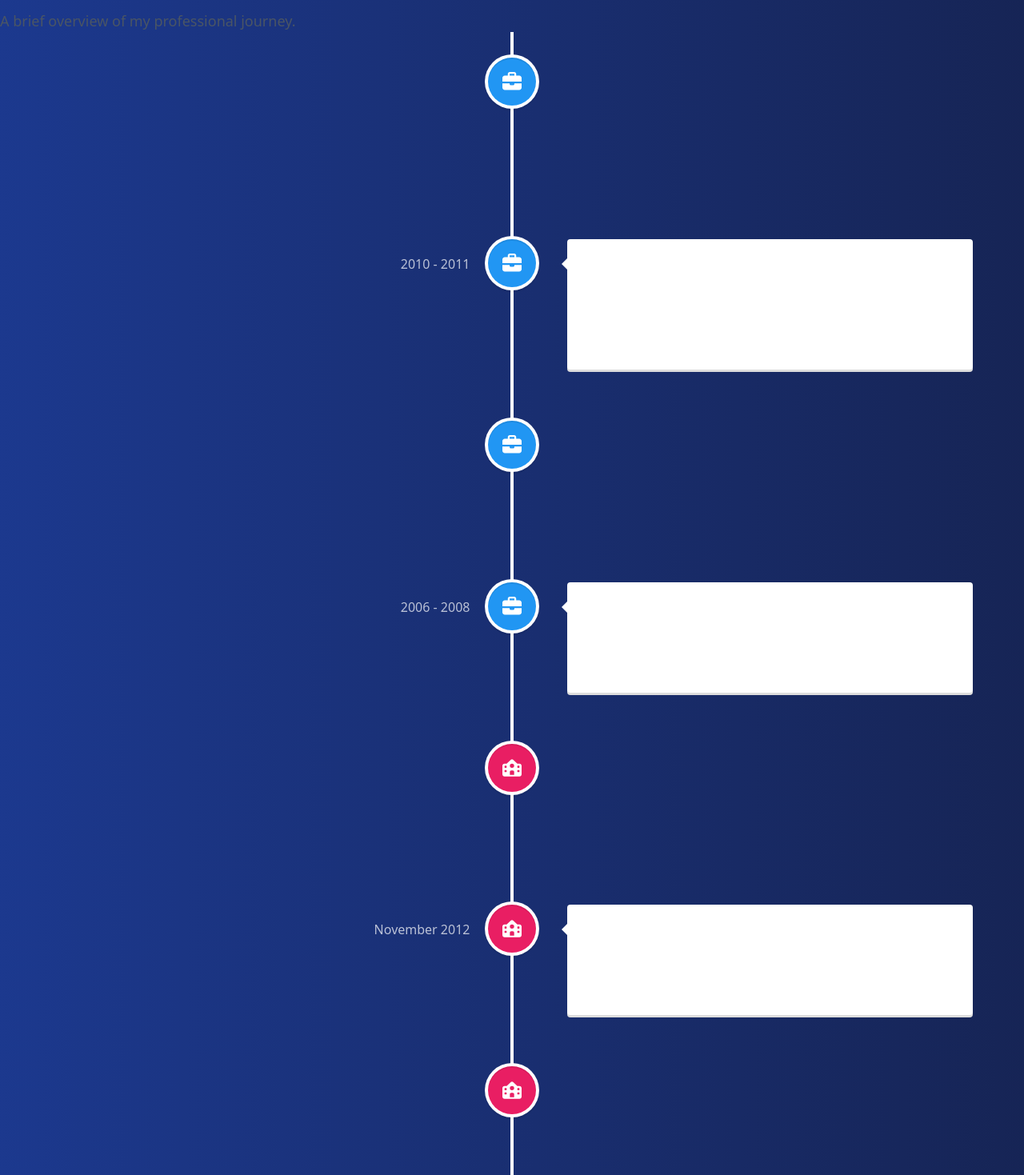
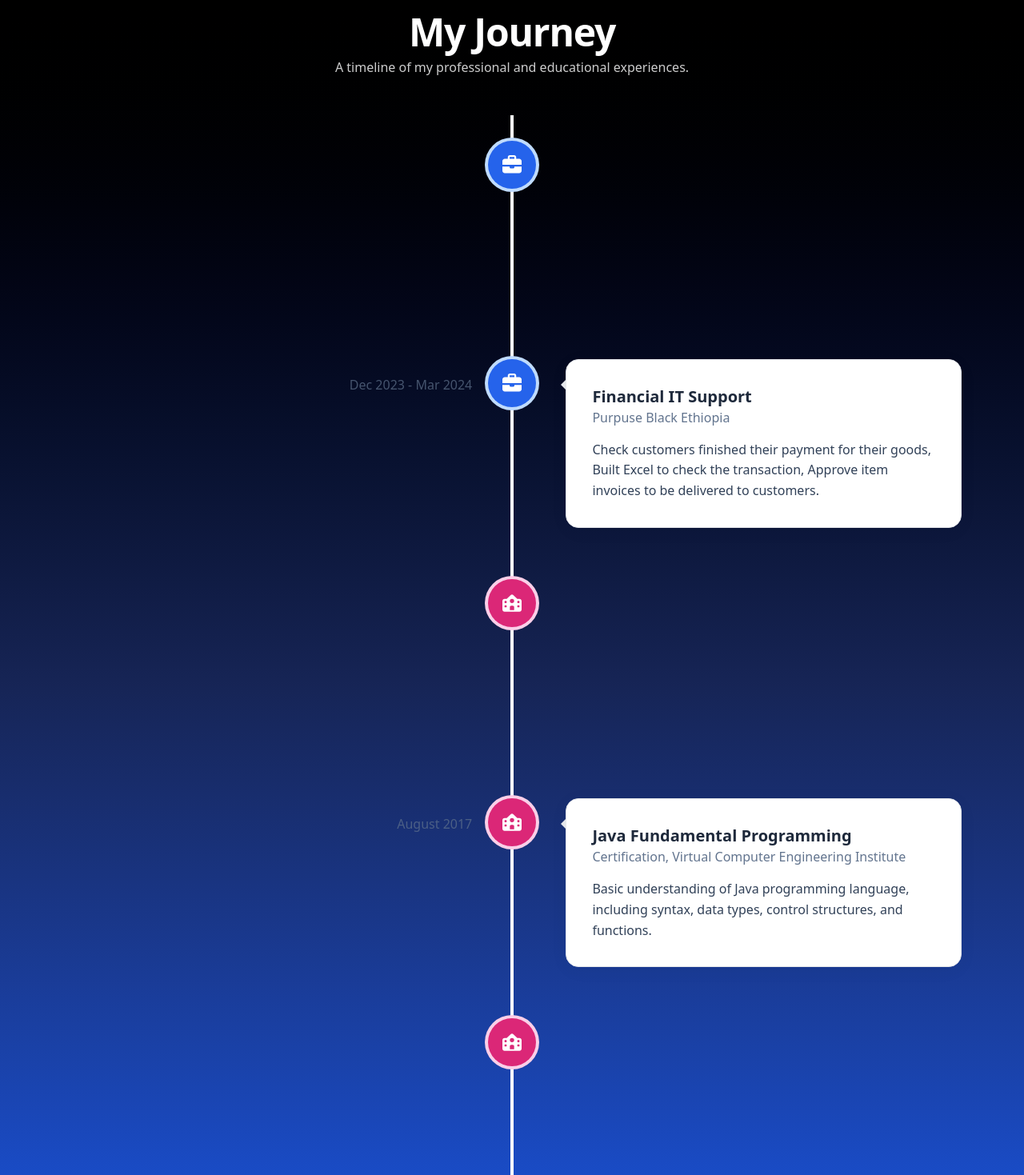
Before and after one commit to Natnael243/Natnael_Portfolio, a React (Vite) app: page / in a window 1280 px wide. Shown: the part 1281-2750 px from the top of the page at 80% size. Built offline with nearby package versions, Linux system fonts and the light colour scheme.

Commit message:
timeline page updated

```diff
--- a/src/components/Projects.jsx
+++ b/src/components/Projects.jsx
@@ -30,7 +30,7 @@ export default function Projects() {
   return (
     <div className="bg-gradient-to-b from-blue-600 via-blue-950 to-black py-16">
       <div className="mx-auto max-w-7xl px-6 lg:px-8">
-        <div className="mx-auto max-w-2xl lg:mx-100">
+        <div className="pt-3 mx-auto max-w-2xl lg:mx-100">
           <h2 className="text-center text-4xl font-semibold tracking-tight text-white sm:text-5xl">
             GitHub Projects
           </h2>
@@ -40,7 +40,10 @@ export default function Projects() {
         </div>
         <div className="mx-auto mt-10 grid max-w-2xl grid-cols-1 gap-x-8 gap-y-12 sm:mt-16 lg:mx-0 lg:max-w-none md:grid-cols-2 lg:grid-cols-3 justify-center">
           {projects.map((project) => (
-            <div key={project.id} className="relative flex w-85 flex-col rounded-xl bg-white bg-clip-border text-gray-700 shadow-md">
+            <div
+              key={project.id}
+              className="relative flex w-85 flex-col rounded-xl bg-white bg-clip-border text-gray-700 shadow-md"
+            >
               <div className="relative mx-4 -mt-6 h-40 overflow-hidden rounded-xl bg-blue-gray-500 bg-clip-border text-white shadow-lg shadow-blue-gray-500/40">
                 <img
                   src={project.image}
@@ -70,7 +73,7 @@ export default function Projects() {
                     fill="currentColor"
                     viewBox="0 0 24 24"
                   >
-                    <path d="M12 .297c-6.63 0-12 5.373-12 12 0 5.303 3.438 9.8 8.205 11.385.6.113.82-.258.82-.577 0-.285-.01-1.04-.015-2.04-3.338.724-4.042-1.416-4.042-1.416-.546-1.387-1.333-1.757-1.333-1.757-1.089-.745.083-.729.083-.729 1.205.084 1.84 1.236 1.84 1.236 1.07 1.834 2.809 1.304 3.495.997.108-.775.418-1.305.762-1.605-2.665-.305-5.466-1.332-5.466-5.93 0-1.31.469-2.381 1.236-3.221-.124-.303-.535-1.523.117-3.176 0 0 1.008-.322 3.301 1.23a11.52 11.52 0 0 1 3.003-.404c1.018.005 2.045.138 3.003.404 2.291-1.552 3.297-1.23 3.297-1.23.653 1.653.242 2.873.119 3.176.77.84 1.235 1.911 1.235 3.221 0 4.609-2.804 5.624-5.475 5.921.43.371.823 1.102.823 2.222 0 1.606-.014 2.898-.014 3.293 0 .322.218.694.825.576C20.565 22.092 24 17.592 24 12.297c0-6.627-5.373-12-12-12"/>
+                    <path d="M12 .297c-6.63 0-12 5.373-12 12 0 5.303 3.438 9.8 8.205 11.385.6.113.82-.258.82-.577 0-.285-.01-1.04-.015-2.04-3.338.724-4.042-1.416-4.042-1.416-.546-1.387-1.333-1.757-1.333-1.757-1.089-.745.083-.729.083-.729 1.205.084 1.84 1.236 1.84 1.236 1.07 1.834 2.809 1.304 3.495.997.108-.775.418-1.305.762-1.605-2.665-.305-5.466-1.332-5.466-5.93 0-1.31.469-2.381 1.236-3.221-.124-.303-.535-1.523.117-3.176 0 0 1.008-.322 3.301 1.23a11.52 11.52 0 0 1 3.003-.404c1.018.005 2.045.138 3.003.404 2.291-1.552 3.297-1.23 3.297-1.23.653 1.653.242 2.873.119 3.176.77.84 1.235 1.911 1.235 3.221 0 4.609-2.804 5.624-5.475 5.921.43.371.823 1.102.823 2.222 0 1.606-.014 2.898-.014 3.293 0 .322.218.694.825.576C20.565 22.092 24 17.592 24 12.297c0-6.627-5.373-12-12-12" />
                   </svg>
                   View
                 </a>
--- a/src/components/Timeline.jsx
+++ b/src/components/Timeline.jsx
@@ -1,11 +1,9 @@
 import React from "react";
-
 import {
   VerticalTimeline,
   VerticalTimelineElement,
 } from "react-vertical-timeline-component";
 import "react-vertical-timeline-component/style.min.css";
-
 import { FontAwesomeIcon } from "@fortawesome/react-fontawesome";
 import {
   faBriefcase,
@@ -13,93 +11,113 @@ import {
   faStar,
 } from "@fortawesome/free-solid-svg-icons";
 
+// Custom colors to match other components (assuming accent colors)
+const COLORS = {
+  work: "#2563eb", // blue-600
+  school: "#db2777", // pink-600
+  star: "#10b981", // emerald-500
+  cardBg: "white",
+  cardText: "#1e293b", // slate-800
+  border: "#e5e7eb", // gray-200
+};
+
 const workIcon = {
   icon: <FontAwesomeIcon icon={faBriefcase} />,
-  iconStyle: { background: "rgb(33, 150, 243)", color: "#fff" },
+  iconStyle: {
+    background: COLORS.work,
+    color: "#fff",
+    boxShadow: "0 0 0 4px #bfdbfe",
+  },
 };
 const schoolIcon = {
   icon: <FontAwesomeIcon icon={faSchool} />,
-  iconStyle: { background: "rgb(233, 30, 99)", color: "#fff" },
+  iconStyle: {
+    background: COLORS.school,
+    color: "#fff",
+    boxShadow: "0 0 0 4px #fbcfe8",
+  },
 };
 const starIcon = {
   icon: <FontAwesomeIcon icon={faStar} />,
-  iconStyle: { background: "rgb(16, 204, 82)", color: "#fff" },
+  iconStyle: {
+    background: COLORS.star,
+    color: "#fff",
+    boxShadow: "0 0 0 4px #6ee7b7",
+  },
 };
 
-function App() {
+function Timeline() {
   const timeline = [
     {
       icon: workIcon,
-      date: "2023 - present",
+      date: "Apr 2024 - May 2025",
       title: "Web Developer",
-      subtitle: "Fulltime",
-      desc: "Creative Direction, User Experience, Visual Design, Project Management, Team Leading",
+      subtitle: "Lebawi Net Trading PLC",
+      desc: "Built different kinds of websites including company portfolio, blogs and admin panels. Implemented responsive designs and optimized performance.",
     },
     {
       icon: workIcon,
-      date: "2010 - 2011",
-      title: "Art Director",
-      subtitle: "San Francisco, CA",
-      desc: "Creative Direction, User Experience, Visual Design, SEO, Online Marketing",
-    },
-    {
-      icon: workIcon,
-      date: "2008 - 2010",
-      title: "Web Designer",
-      subtitle: "Los Angeles, CA",
-      desc: "User Experience, Visual Design",
-    },
-    {
-      icon: workIcon,
-      date: "2006 - 2008",
-      title: "Web Designer",
-      subtitle: "San Francisco, CA",
-      desc: "User Experience, Visual Design",
+      date: "Dec 2023 - Mar 2024",
+      title: "Financial IT Support",
+      subtitle: "Purpuse Black Ethiopia",
+      desc: " Check customers finished their payment for their goods, Built Excel to check the transaction, Approve item invoices to be delivered to customers.",
     },
     {
       icon: schoolIcon,
-      date: "April 2013",
-      title: "Content Marketing for Web, Mobile and Social Media",
-      subtitle: "Online Course",
-      desc: "Strategy, Social Media",
+      date: "July 2017",
+      title: "C++ Fundamental Programming",
+      subtitle: "Certification, Virtual Computer Engineering Institute",
+      desc: "Basic understanding of C++ programming language, including syntax, data types, control structures, and functions.",
     },
     {
       icon: schoolIcon,
-      date: "November 2012",
-      title: "Agile Development Scrum Master",
-      subtitle: "Certification",
-      desc: "Creative Direction, User Experience, Visual Design",
+      date: "August 2017",
+      title: "Java Fundamental Programming" ,
+      subtitle: "Certification, Virtual Computer Engineering Institute",
+      desc: "Basic understanding of Java programming language, including syntax, data types, control structures, and functions.",
     },
     {
       icon: schoolIcon,
-      date: "2002 - 2006",
-      title: "Bachelor of Science in Interactive Digital Media Visual Imaging",
-      subtitle: "Bachelor Degree",
-      desc: "Creative Direction, Visual Design",
+      date: "Oct 2019 - Apr 2023",
+      title: "Bachelor of Science in Computer Science",
+      subtitle: "BSc Degree, Microlink IT College",
+      desc: "Graduated with a BSc in Computer Science from Microlink IT College, focusing on software development, algorithms, and data structures.",
     },
+
     { icon: starIcon },
   ];
 
   return (
-    <div className="App">
-      <div className="mx-auto max-w-2xl lg:mx-0">
-          <h2 className="text-4xl font-semibold tracking-tight text-gray-900 sm:text-5xl">
-            Timeline
+    <div className="w-full px-4 py-12 bg-gradient-to-b from-black via-blue-950 to-blue-600">
+      <div className="pb-12 mx-auto max-w-2xl lg:mx-100">
+          <h2 className="text-center text-4xl font-semibold tracking-tight text-white sm:text-5xl">
+            My Journey
           </h2>
-          <p className="mt-2 text-lg text-gray-600">
-            A brief overview of my professional journey.
+          <p className="text-center mt-2 text-white/80">
+            A timeline of my professional and educational experiences.
           </p>
         </div>
       <VerticalTimeline>
         {timeline.map((t, i) => {
-          const contentStyle =
-            i === 0
-              ? { background: "rgb(33, 150, 243)", color: "#fff" }
-              : undefined;
-          const arrowStyle =
-            i === 0
-              ? { borderRight: "7px solid  rgb(33, 150, 243)" }
-              : undefined;
+          // Card background and text color
+          const contentStyle = {
+            background: COLORS.cardBg,
+            color: COLORS.cardText,
+            boxShadow: "0 4px 24px 0 rgba(0,0,0,0.04)",
+            borderRadius: "1rem",
+            border: `1px solid ${COLORS.border}`,
+            padding: "2rem",
+          };
+          // Accent for first element
+          if (i === 0) {
+            contentStyle.background = COLORS.work;
+            contentStyle.color = "#fff";
+            contentStyle.boxShadow = "0 8px 32px 0 rgba(33,150,243,0.12)";
+            contentStyle.border = "none";
+          }
+          const arrowStyle = {
+            borderRight: `7px solid ${i === 0 ? COLORS.work : COLORS.border}`,
+          };
 
           return (
             <VerticalTimelineElement
@@ -108,19 +126,31 @@ function App() {
               contentStyle={contentStyle}
               contentArrowStyle={arrowStyle}
               date={t.date}
+              dateClassName="font-semibold text-slate-500"
               {...t.icon}
+              iconClassName="shadow-lg"
             >
               {t.title ? (
                 <React.Fragment>
-                  <h3 className="vertical-timeline-element-title">{t.title}</h3>
+                  <h3 className="vertical-timeline-element-title text-xl font-bold mb-1">
+                    {t.title}
+                  </h3>
                   {t.subtitle && (
-                    <h4 className="vertical-timeline-element-subtitle">
+                    <h4 className="vertical-timeline-element-subtitle text-base font-medium text-slate-500 mb-2">
                       {t.subtitle}
                     </h4>
                   )}
-                  {t.desc && <p>{t.desc}</p>}
+                  {t.desc && (
+                    <p className="text-slate-700 text-base">{t.desc}</p>
+                  )}
                 </React.Fragment>
-              ) : undefined}
+              ) : (
+                <div className="flex items-center justify-center h-12">
+                  <span className="text-emerald-500 font-bold text-lg">
+                    Journey Continues!
+                  </span>
+                </div>
+              )}
             </VerticalTimelineElement>
           );
         })}
@@ -129,4 +159,4 @@ function App() {
   );
 }
 
-export default App;
+export default Timeline;
```
